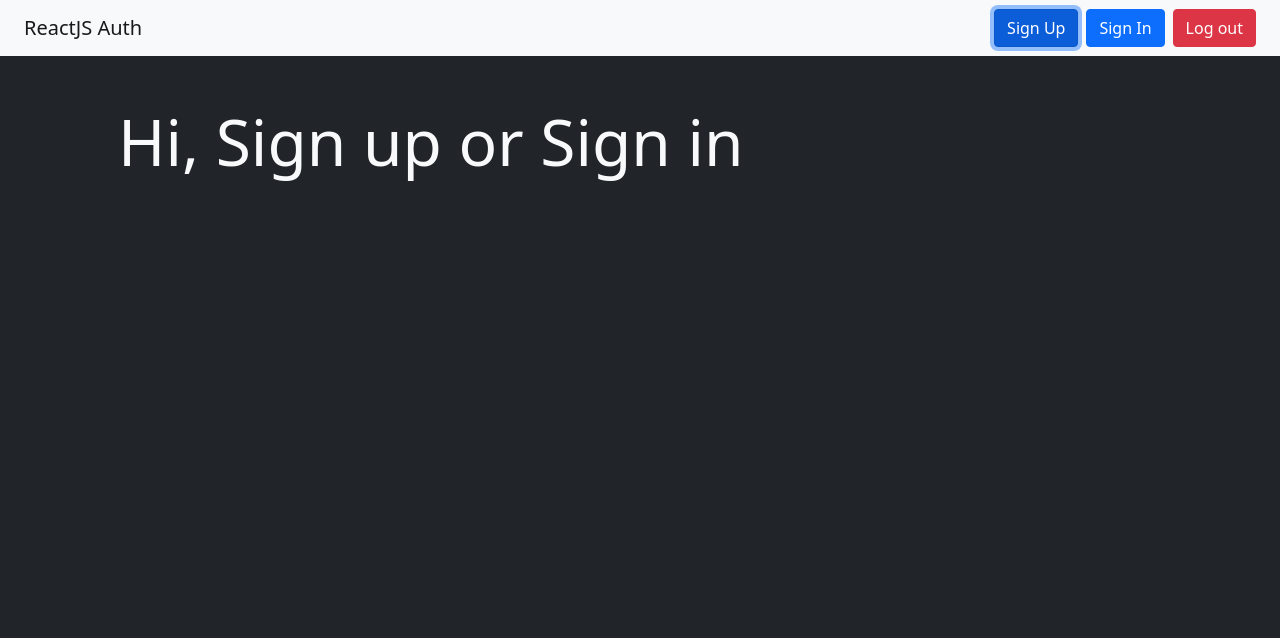
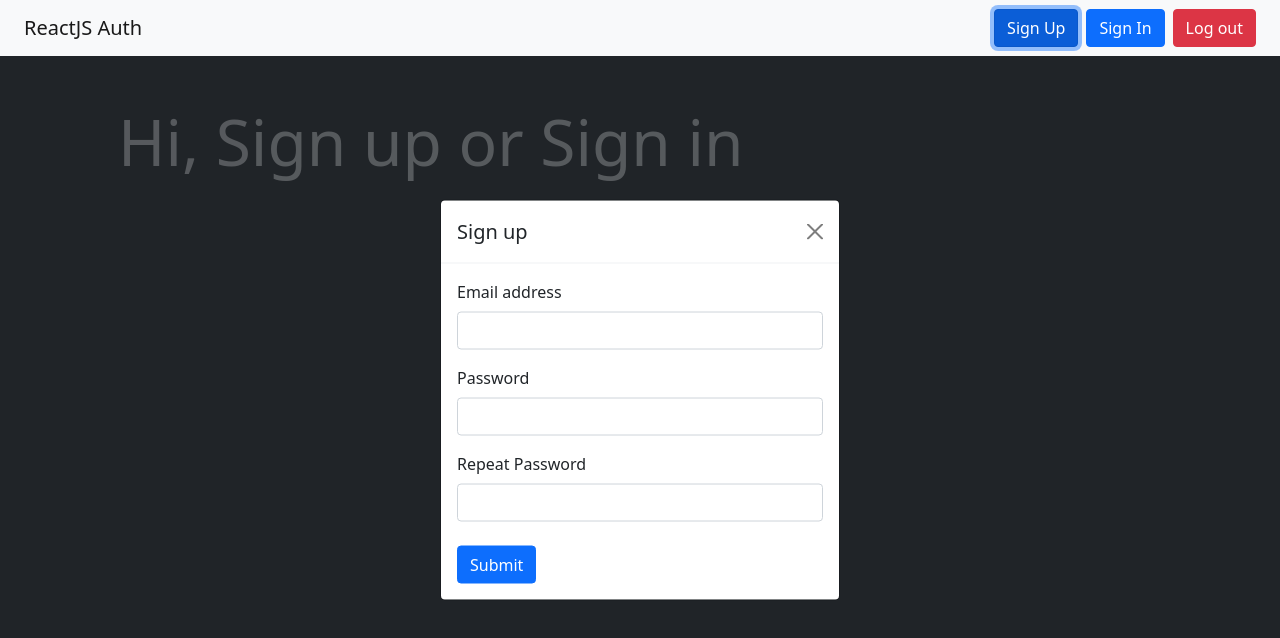
Before and after one commit to AdelRazzok/ReactAuthentication, a React (Create React App) app: page / in a window 1280 px wide. Both pictures are taken after a click on the button "Sign Up". Shown: the top 638 px of the page. Built offline with nearby package versions, Linux system fonts and the light colour scheme.

Commit message:
add sign up modal and toggle system

```diff
--- a/src/App.js
+++ b/src/App.js
@@ -6,8 +6,8 @@ import Signup from './components/Signup'
 export default function App() {
 	return (
 		<>
+			<Signup />
 			<Navbar />
-			<Signup />
 			<Routes>
 				<Route path="/" element={<Home />} />
 			</Routes>
--- a/src/components/Navbar.js
+++ b/src/components/Navbar.js
@@ -1,7 +1,10 @@
-import React from 'react'
+import React, { useContext } from 'react'
+import { UserContext } from '../context/userContext'
 import { Link } from 'react-router-dom'
 
 export default function Navbar() {
+	const { modalState, toggleModals } = useContext(UserContext)
+
 	return(
 		<div>
 			<nav className="navbar navbar-light bg-light px-4">
@@ -10,11 +13,11 @@ export default function Navbar() {
 				</Link>
 
 				<div>
-					<button className="btn btn-primary">
+					<button onClick={() => toggleModals('signUp')} className="btn btn-primary">
 						Sign Up
 					</button>
 
-					<button className="btn btn-primary ms-2">
+					<button onClick={() => toggleModals('signIn')} className="btn btn-primary ms-2">
 						Sign In
 					</button>
 
--- a/src/components/Signup.js
+++ b/src/components/Signup.js
@@ -8,18 +8,20 @@ export default function Signup() {
 		<>
 			{ modalState.signUp && (
 			<div className="position-fixed top-0 vw-100 vh-100">
-				<div className="w-100 h-100 bg-dark bg-opacity-75">
+
+				<div onClick={() => toggleModals('close')} className="w-100 h-100 bg-dark bg-opacity-75"></div>
+
 				<div className="position-absolute top-50 start-50 translate-middle" style={{ minWidth: "400px" }}>
 					<div className="modal-dialog">
 						<div className="modal-content">
 							<div className="modal-header">
 								<h5 className="modal-title">Sign up</h5>
-									<div className="btn-close"></div>
+								<button onClick={() => toggleModals('close')} className="btn-close"></button>
 							</div>
 							<div className="modal-body">
 								<form className="sign-up-form">
 									<div className="mb-3">
-											<label htmlFor="signUpEmail" className='form-label'>Email adress</label>
+										<label htmlFor="signUpEmail" className='form-label'>Email address</label>
 										<input
 											type='email'
 											name='email'
@@ -59,7 +61,6 @@ export default function Signup() {
 					</div>
 				</div>
 			</div>
-			</div>
 			)}
 		</>
 	)
```
Lines whose indentation alone changed are shown as unchanged.
